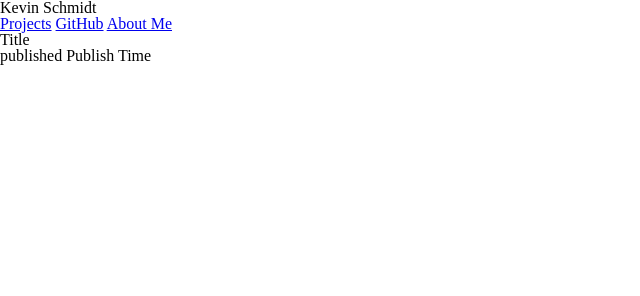
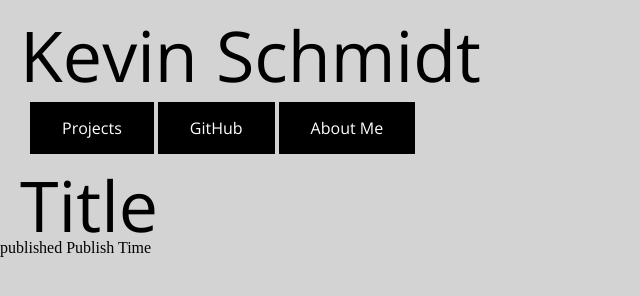
Before and after one commit to KevinNSP/portfolio, a plain HTML site: page index.html in a window 1280 px wide. Shown: the whole page, without its empty margins (0-640 px from the left). Drawn offline with nearby package versions, Linux system fonts and the light colour scheme.

Commit message:
as good as its going to get

```diff
--- a/index.html
+++ b/index.html
@@ -1,4 +1,5 @@
 <!DOCTYPE html>
+<!-- had to make a change to pull on git -->
 <html>
   <head>
     <meta charset="utf-8">
@@ -6,7 +7,7 @@
     <title>Kevin Schmidt</title>
     <link href="https://fonts.googleapis.com/css?family=Open+Sans" rel="stylesheet">
     <link rel="stylesheet" type="text/css" href="reset.css">
-    <!-- <link rel="stylesheet" type="text/css" href="style.css"> -->
+    <link rel="stylesheet" type="text/css" href="style.css">
     <script src="jquery-3.1.1.min.js"></script>
   </head>
   <body>
```
